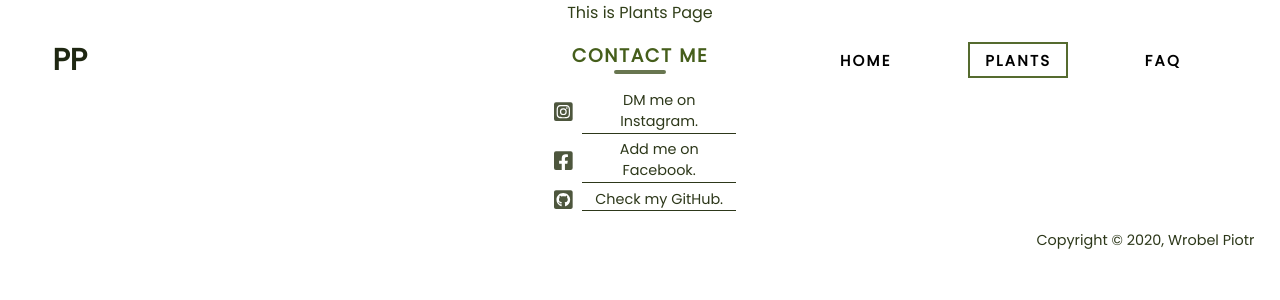
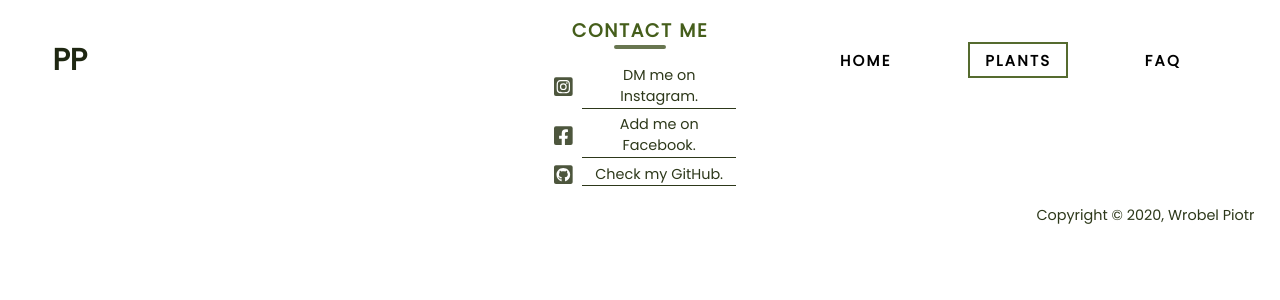
Before and after one commit to ajiiz/plants-react-app, a React (Create React App) app: page /plants in a window 1280 px wide. Shown: the top 300 px of the page. Built offline with nearby package versions, Linux system fonts and the light colour scheme.

Commit message:
Swapped one Plants component to two components (dumb and smart)

```diff
--- a/src/components/PlantsPage/Plants.js
+++ b/src/components/PlantsPage/Plants.js
@@ -1,10 +1,9 @@
 import React from 'react'
-import "../../styles/Plants/plants.scss"
 
 const Plants = () => {
     return (
-        <div className="plants">
-            This is Plants Page
+        <div>
+
         </div>
     )
 }
```
Also changed, not shown: src/components/PlantsPage/PlantsContainer.js (added, +13 -0 lines).
